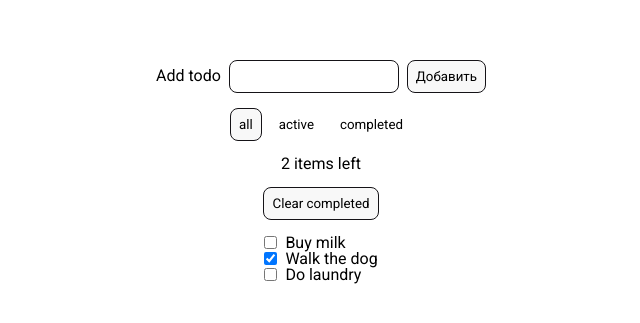
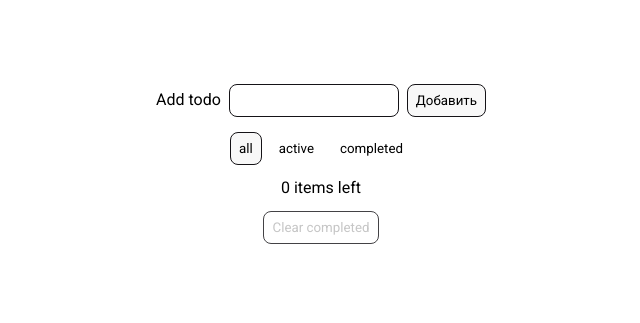
Before and after one commit to bemyexe/todo-jest, a React (Vite) app: page / in a window 1280 px wide. Shown: the part 229-552 px from the top of the page, without its empty margins (319-959 px from the left). Built offline with nearby package versions, Linux system fonts and the light colour scheme.

Commit message:
refactor(app): changed default todo state

```diff
--- a/src/app/index.tsx
+++ b/src/app/index.tsx
@@ -7,11 +7,7 @@ import { Button, TodoFilters, TodoList, TodoPanel } from './components';
 
 import './style.css';
 
-const DEFAULT_TODOS: Todo[] = [
-  { id: '1', title: 'Buy milk', completed: false },
-  { id: '2', title: 'Walk the dog', completed: true },
-  { id: '3', title: 'Do laundry', completed: false },
-];
+const DEFAULT_TODOS: Todo[] = [];
 
 const DEFAULT_FILTER = 'all';
 
```
